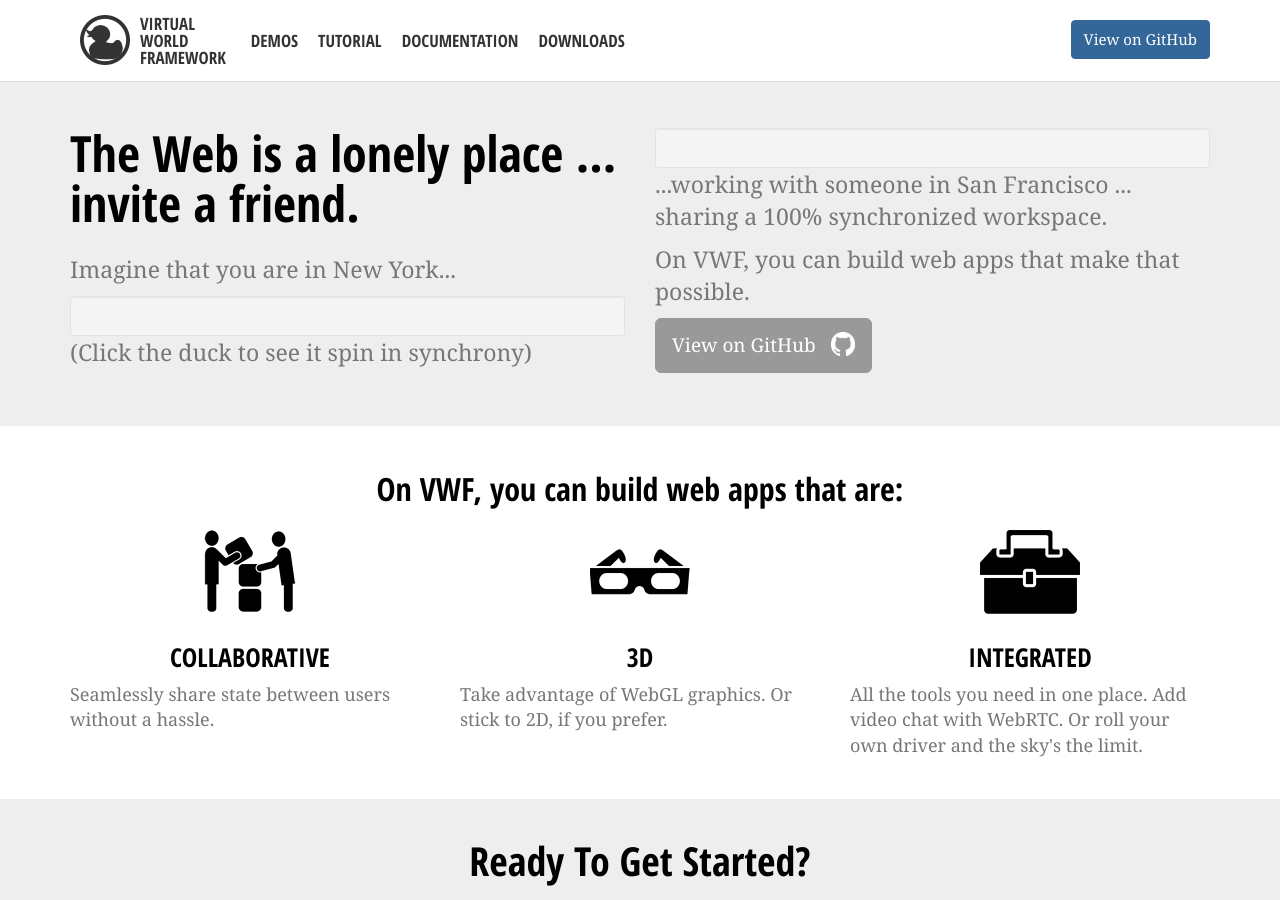
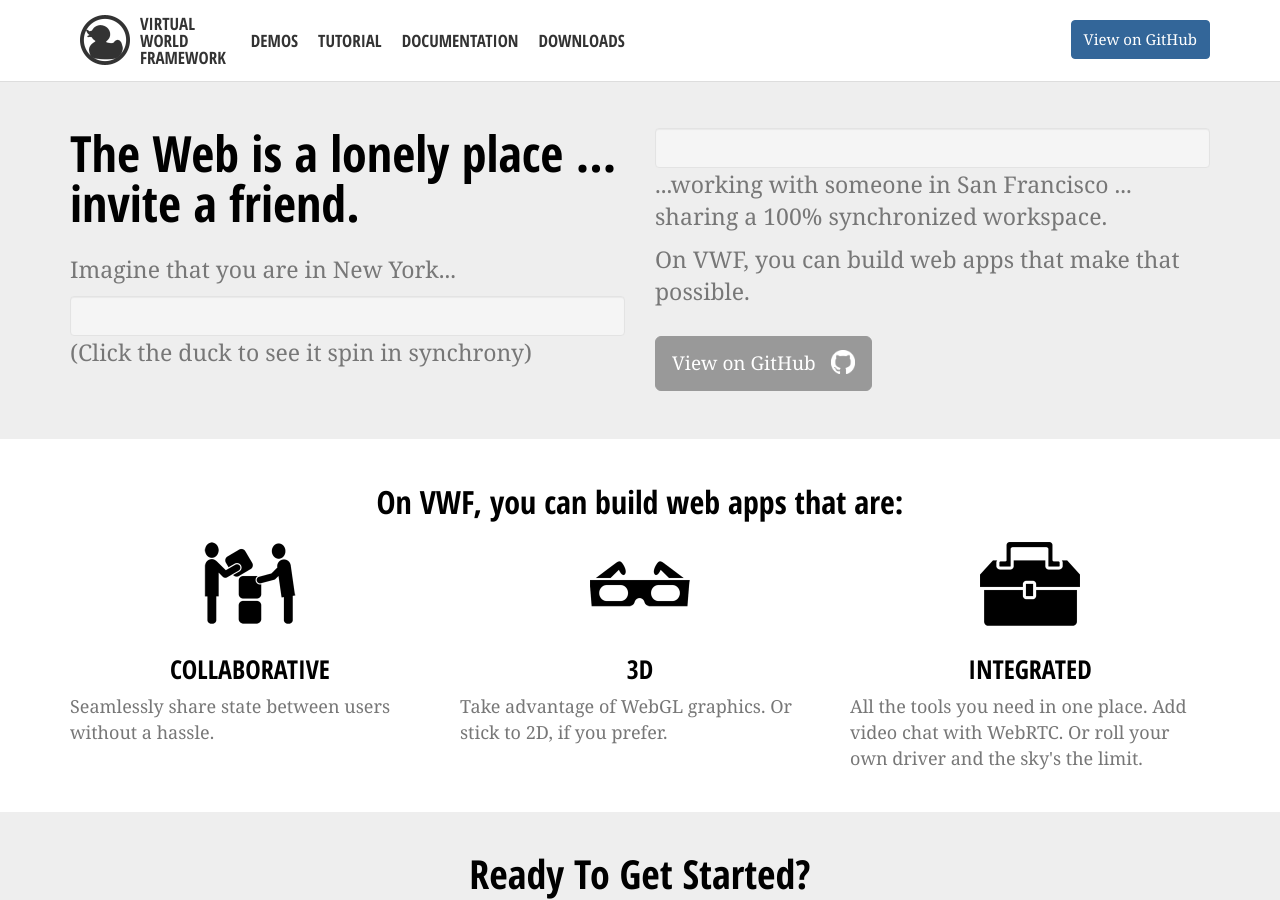
Before and after one commit to virtual-world-framework/vwf-web, a Jekyll site: the page built from index.html, in a window 1280 px wide and 900 px high. Built offline with Jekyll 4.4.1, drawn with Linux system fonts in a browser that asks for light colours; Markdown is read by kramdown in place of the engine named in the settings.

```diff
--- a/index.html
+++ b/index.html
@@ -33,7 +32,14 @@
         <iframe class="vwf-frame hide" id="app2" frameborder="0" src=""></iframe>
         <p>...working with someone in San Francisco ... sharing a 100% synchronized workspace.</p>
         <p>On VWF, you can build web apps that make that possible.</p>
-                <a href="http://github.com/virtual-world-framework/vwf" class="btn btn-default btn-lg github-view call-to-action" role="button">
+      </div>
+    </div>
+    <div class="row">
+      <div class="col-md-6 col-lg-6">
+        <p>(Click the duck to see it spin in synchrony)</p>
+      </div>
+      <div class="col-md-6 col-lg-6">
+        <a href="http://github.com/virtual-world-framework/vwf" class="btn btn-default btn-lg github-view call-to-action" role="button">
           View on GitHub &nbsp;
           <img class="github-img" src="/images/github-mark.png"/>
         </a>
```
Also changed, not shown: other parts of index.html (+0 -1 lines).
